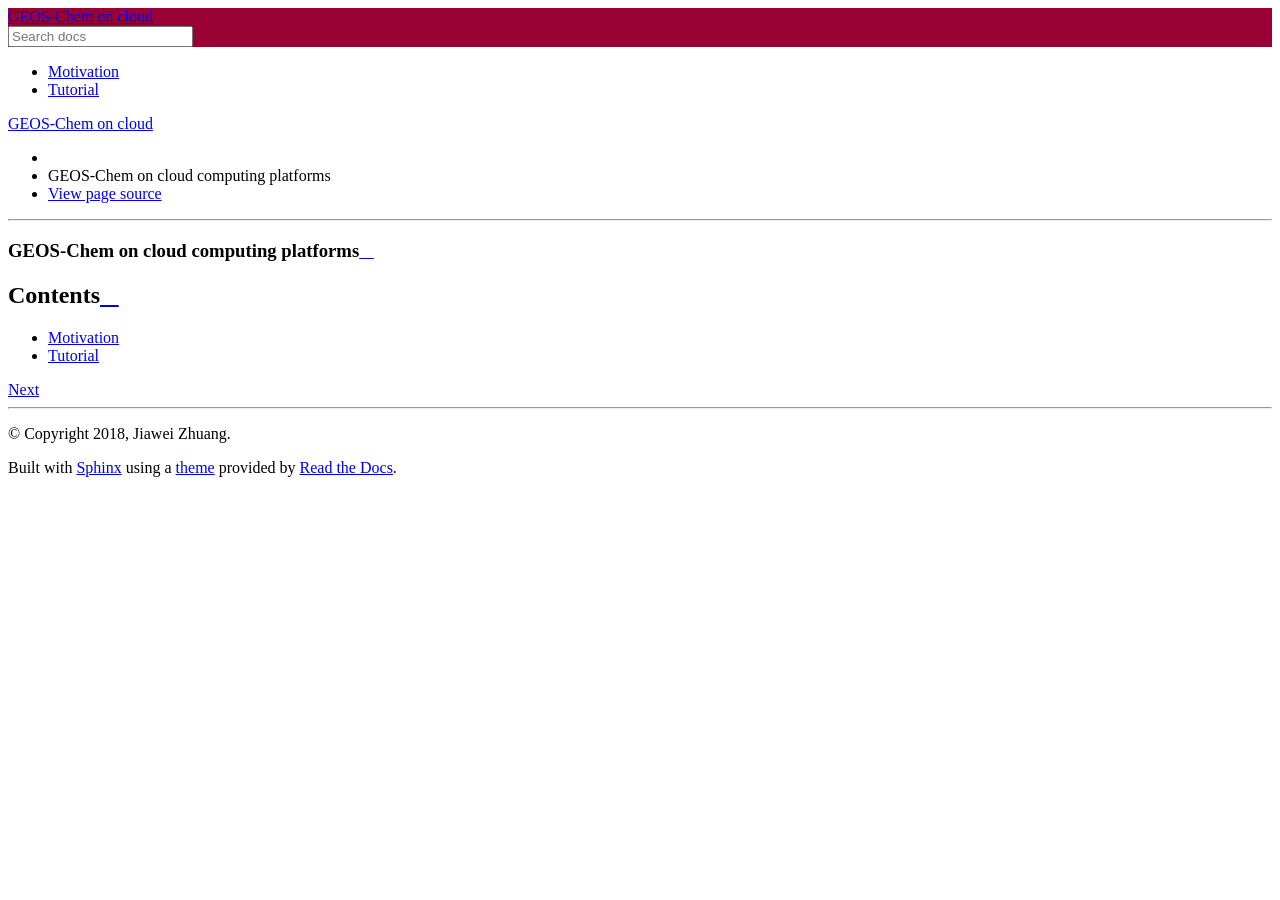
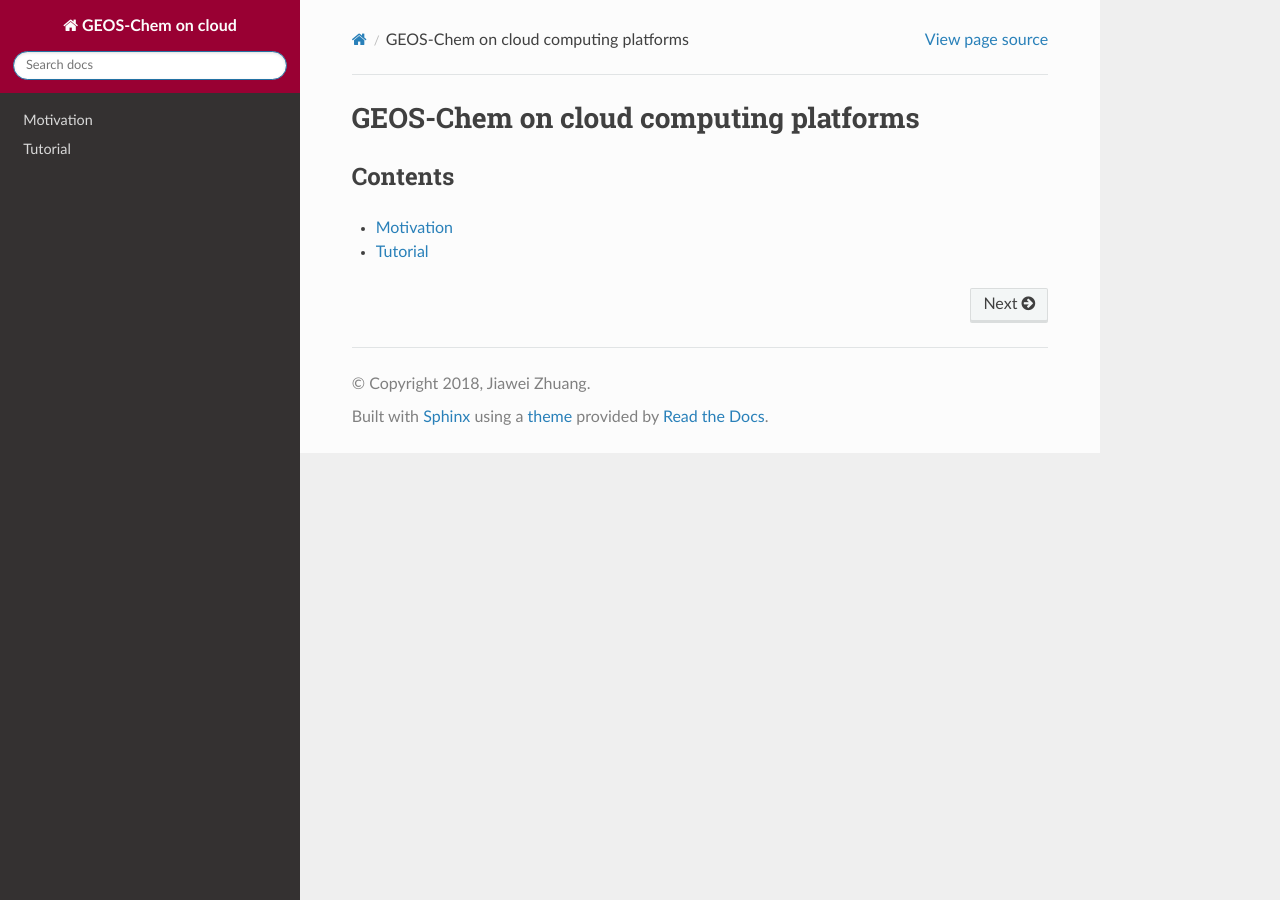
Before and after one commit to JiaweiZhuang/old_cloud_GC, a Sphinx documentation site: the page built from doc/index.rst, in a window 1280 px wide. Built offline with Sphinx 7.4.7 and the Read the Docs theme 2.0.0, drawn with Linux system fonts in a browser that asks for light colours.

Commit message:
use add_stylesheet instead of html_context to set css file

```diff
--- a/doc/conf.py
+++ b/doc/conf.py
@@ -89,12 +89,8 @@ html_theme_options = {
     'display_version': False,
 }
 
-html_context = {
-    'css_files': [
-        '_static/css/cloud_GC.css'
-    ],
-}
-
+def setup(app):
+    app.add_stylesheet('css/cloud_GC.css')
 
 # Theme options are theme-specific and customize the look and feel of a theme
 # further.  For a list of options available for each theme, see the
```
